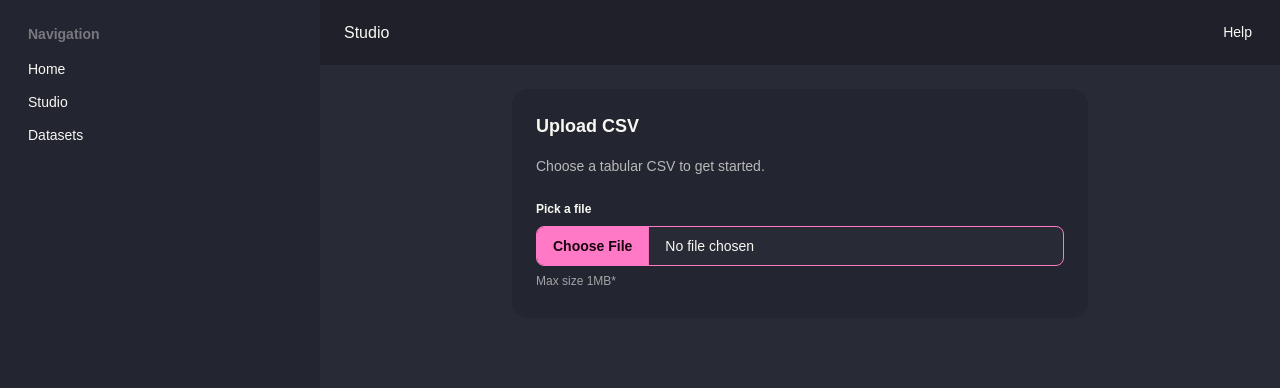
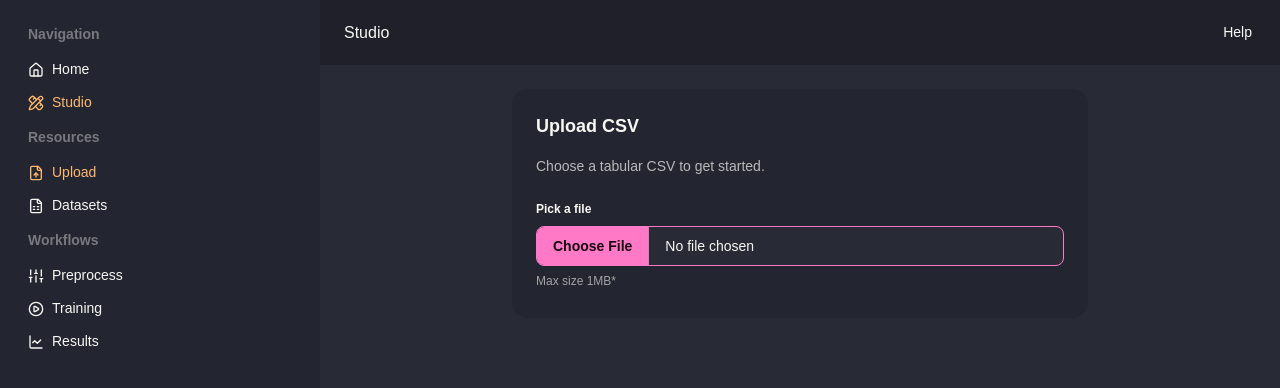
Before and after one commit to PedroNavHur/tabular-ml-agent, a Next.js app: page /studio in a window 1280 px wide. Shown: the top 388 px of the page. Built offline with nearby package versions, Linux system fonts and the light colour scheme; no server answers.

Commit message:
Add studio preprocess, train, and results pages
Introduced new pages for preprocess, train, and results under the studio route. Updated PreprocessClient and StudioSidebar components to support the new navigation. Minor README update and other small adjustments.

```diff
--- a/src/app/page.tsx
+++ b/src/app/page.tsx
@@ -7,7 +7,7 @@ export default function Home() {
       {/* Navbar */}
       <div className="navbar bg-base-100 shadow-sm">
         <div className="flex-1">
-          <a className="btn btn-ghost text-xl">FirstModel</a>
+          <a className="btn btn-ghost text-xl text-accent">FirstModel</a>
         </div>
         <div className="flex-none gap-2">
           <a className="btn btn-ghost" href="/studio">
@@ -34,7 +34,7 @@ export default function Home() {
               animate={{ opacity: 1, y: 0 }}
               transition={{ delay: 0.1, duration: 0.4 }}
             >
-              FirstModel
+              An Autonomous ML Agent
             </motion.div>
             <motion.h1
               className="text-4xl md:text-6xl font-bold"
@@ -42,7 +42,11 @@ export default function Home() {
               animate={{ opacity: 1, y: 0 }}
               transition={{ delay: 0.2, duration: 0.5 }}
             >
-              From dataset to <span className="text-accent">first model</span> in <span className="underline decoration-wavy decoration-6 underline-offset-8 decoration-accent">minutes</span>
+              From dataset to <span className="text-accent">first model</span>{" "}
+              in{" "}
+              <span className="underline decoration-wavy decoration-6 underline-offset-8 decoration-accent">
+                minutes
+              </span>
             </motion.h1>
             <motion.p
               className="py-6 opacity-80"
@@ -50,9 +54,10 @@ export default function Home() {
               animate={{ opacity: 1, y: 0 }}
               transition={{ delay: 0.3, duration: 0.5 }}
             >
-              Upload a CSV, profile your data, let the assistant generate a
-              training plan for classical scikit‑learn models, train in the
-              cloud, and test predictions — all in minutes, fully reproducible.
+              Start with a CSV, and FirstModel takes care of the rest —
+              profiling your data, suggesting a training plan, and running
+              scikit-learn models in the cloud. In just minutes, you can test
+              predictions from your first model.
             </motion.p>
             <motion.div
               className="flex items-center justify-center gap-3 flex-wrap"
@@ -188,8 +193,10 @@ export default function Home() {
                 Don’t replace. Integrate.
               </h3>
               <p className="opacity-80 mt-2">
-                Keep your pandas workflows and sklearn pipelines. FirstModel sits
-                on top, making the boring parts delightful and reproducible.
+                Keep your pandas workflows and sklearn pipelines. FirstModel
+                handles the tedious preprocessing and baseline training, so you
+                can skip to what matters: refining and tuning your best model
+                family.
               </p>
               <div className="mt-4 flex items-center justify-center gap-3">
                 <a className="btn btn-primary" href="/studio">
--- a/src/app/studio/preprocess/[id]/PreprocessClient.tsx
+++ b/src/app/studio/preprocess/[id]/PreprocessClient.tsx
@@ -116,7 +116,8 @@ export default function PreprocessClient({ id }: { id: string }) {
   const hasCompleted =
     Array.isArray(runs) && runs.some(r => r.status === "completed");
   const hasPending =
-    Array.isArray(runs) && runs.some(r => r.status === "pending" || r.status === "running");
+    Array.isArray(runs) &&
+    runs.some(r => r.status === "pending" || r.status === "running");
 
   const loadPreview = async (n?: number) => {
     if (!info || loading) return;
--- /dev/null
+++ b/src/app/studio/preprocess/page.tsx
@@ -0,0 +1,19 @@
+import Link from "next/link";
+
+export default function PreprocessIndexPage() {
+  return (
+    <div className="w-full max-w-3xl space-y-4">
+      <h2 className="text-xl font-semibold">Preprocess</h2>
+      <div className="card bg-base-200">
+        <div className="card-body">
+          <p className="opacity-80">
+            Select a dataset to start profiling and preprocessing.
+          </p>
+          <Link href="/studio/datasets" className="btn btn-primary w-fit">
+            Browse Datasets
+          </Link>
+        </div>
+      </div>
+    </div>
+  );
+}
--- /dev/null
+++ b/src/app/studio/results/page.tsx
@@ -0,0 +1,19 @@
+import Link from "next/link";
+
+export default function ResultsIndexPage() {
+  return (
+    <div className="w-full max-w-3xl space-y-4">
+      <h2 className="text-xl font-semibold">Results</h2>
+      <div className="card bg-base-200">
+        <div className="card-body">
+          <p className="opacity-80">
+            View experiment results for a specific dataset.
+          </p>
+          <Link href="/studio/datasets" className="btn btn-primary w-fit">
+            Browse Datasets
+          </Link>
+        </div>
+      </div>
+    </div>
+  );
+}
--- /dev/null
+++ b/src/app/studio/train/page.tsx
@@ -0,0 +1,19 @@
+import Link from "next/link";
+
+export default function TrainIndexPage() {
+  return (
+    <div className="w-full max-w-3xl space-y-4">
+      <h2 className="text-xl font-semibold">Training</h2>
+      <div className="card bg-base-200">
+        <div className="card-body">
+          <p className="opacity-80">
+            Choose a dataset to configure and launch training.
+          </p>
+          <Link href="/studio/datasets" className="btn btn-primary w-fit">
+            Browse Datasets
+          </Link>
+        </div>
+      </div>
+    </div>
+  );
+}
--- a/src/components/FileUploadCard.tsx
+++ b/src/components/FileUploadCard.tsx
@@ -39,7 +39,10 @@ export default function FileUploadCard({
             onChange={handleChange}
           />
           <div className="label">
-            <div className="tooltip" data-tip="Training and inference are resource-intensive. To control costs, this demo limits dataset size to 1 MB.">
+            <div
+              className="tooltip"
+              data-tip="Training and inference are resource-intensive. To control costs, this demo limits dataset size to 1 MB."
+            >
               <span>Max size 1MB*</span>
             </div>
           </div>
--- a/src/components/StudioSidebar.tsx
+++ b/src/components/StudioSidebar.tsx
@@ -1,6 +1,15 @@
 "use client";
 import Link from "next/link";
 import { usePathname } from "next/navigation";
+import {
+  Home,
+  PencilRuler,
+  FileSpreadsheet,
+  Sliders,
+  PlayCircle,
+  LineChart,
+  FileUp,
+} from "lucide-react";
 
 type StudioSidebarProps = {
   drawerId: string;
@@ -12,6 +21,14 @@ export default function StudioSidebar({ drawerId }: StudioSidebarProps) {
     if (exact) return pathname === href;
     return pathname?.startsWith(href);
   };
+  const currentDatasetId = (() => {
+    const m = pathname?.match(/^\/studio\/(preprocess|train|results)\/([^/]+)/);
+    return m?.[2];
+  })();
+  const linkFor = (base: string) => {
+    if (currentDatasetId) return `${base}/${currentDatasetId}`;
+    return base;
+  };
   return (
     <div className="drawer-side">
       <label
@@ -22,24 +39,78 @@ export default function StudioSidebar({ drawerId }: StudioSidebarProps) {
       <ul className="menu bg-base-200 min-h-full w-80 p-4">
         <li className="menu-title">Navigation</li>
         <li>
-          <Link href="/" className={isActive("/", true) ? "active" : undefined}>
+          <Link
+            href="/"
+            className={isActive("/", true) ? "active text-accent" : undefined}
+          >
+            <Home className="h-4 w-4" />
             Home
           </Link>
         </li>
         <li>
           <Link
             href="/studio"
-            className={isActive("/studio", true) ? "active" : undefined}
+            className={isActive("/studio") ? "active text-accent" : undefined}
           >
+            <PencilRuler className="h-4 w-4" />
             Studio
+          </Link>
+        </li>
+        <li className="menu-title">Resources</li>
+        <li>
+          <Link
+            href="/studio"
+            className={
+              isActive("/studio", true) ? "active text-accent" : undefined
+            }
+          >
+            <FileUp className="h-4 w-4" />
+            Upload
           </Link>
         </li>
         <li>
           <Link
             href="/studio/datasets"
-            className={isActive("/studio/datasets") ? "active" : undefined}
+            className={
+              isActive("/studio/datasets") ? "active text-accent" : undefined
+            }
           >
+            <FileSpreadsheet className="h-4 w-4" />
             Datasets
+          </Link>
+        </li>
+        <li className="menu-title">Workflows</li>
+        <li>
+          <Link
+            href={linkFor("/studio/preprocess")}
+            className={
+              isActive("/studio/preprocess") ? "active text-accent" : undefined
+            }
+          >
+            <Sliders className="h-4 w-4" />
+            Preprocess
+          </Link>
+        </li>
+        <li>
+          <Link
+            href={linkFor("/studio/train")}
+            className={
+              isActive("/studio/train") ? "active text-accent" : undefined
+            }
+          >
+            <PlayCircle className="h-4 w-4" />
+            Training
+          </Link>
+        </li>
+        <li>
+          <Link
+            href={linkFor("/studio/results")}
+            className={
+              isActive("/studio/results") ? "active text-accent" : undefined
+            }
+          >
+            <LineChart className="h-4 w-4" />
+            Results
           </Link>
         </li>
       </ul>
```
Also changed, not shown: 2 other files (tests, documents, lock files or other folders). Lines whose indentation alone changed are shown as unchanged.
